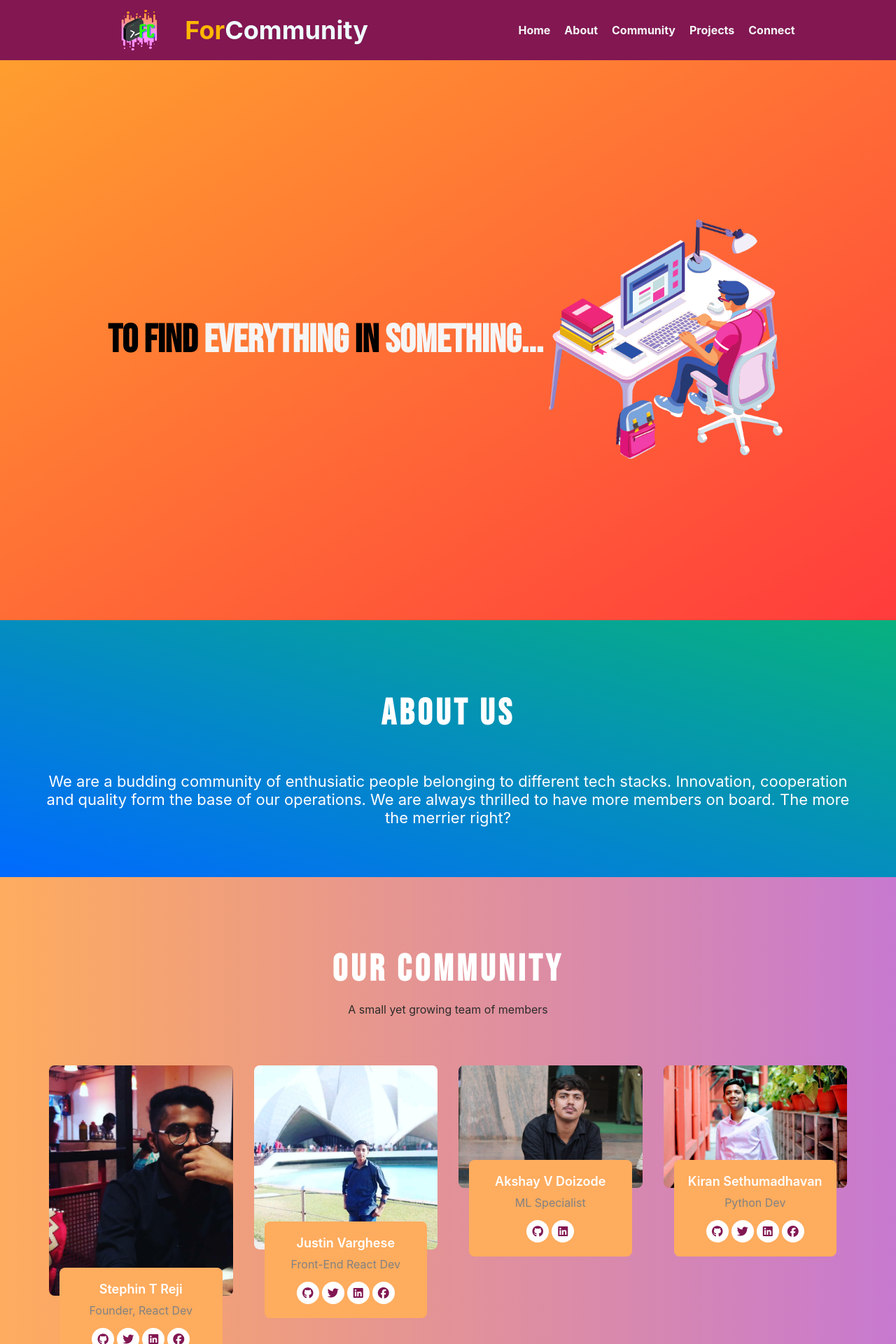
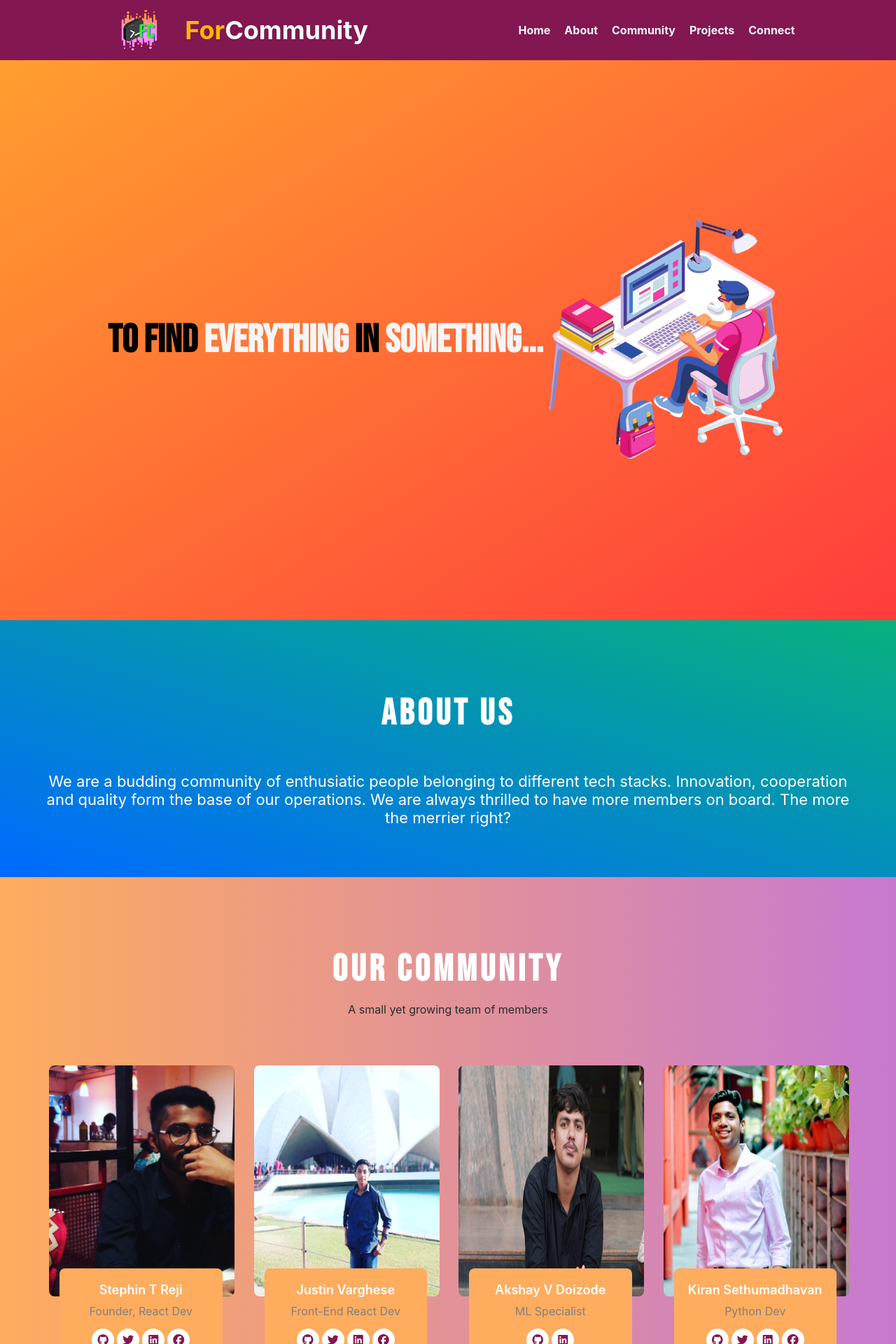
Before and after one commit to For-Community/forCommunity-official-website, a React (Create React App) app: page / in a window 1280 px wide. Shown: the top 1920 px of the page at 70% size. Built offline with nearby package versions, Linux system fonts and the light colour scheme.

Commit message:
Edited the css for the images in the team section

```diff
--- a/src/App.css
+++ b/src/App.css
@@ -189,7 +189,8 @@ body {
 
 .team-section .team-items .team-item img {
   display: block;
-  width: 100%;
+  width: 265px;
+  height: 330px;
   border-radius: 8px;
 }
 
```
Also changed, not shown: src/assets/team5.jpeg.
